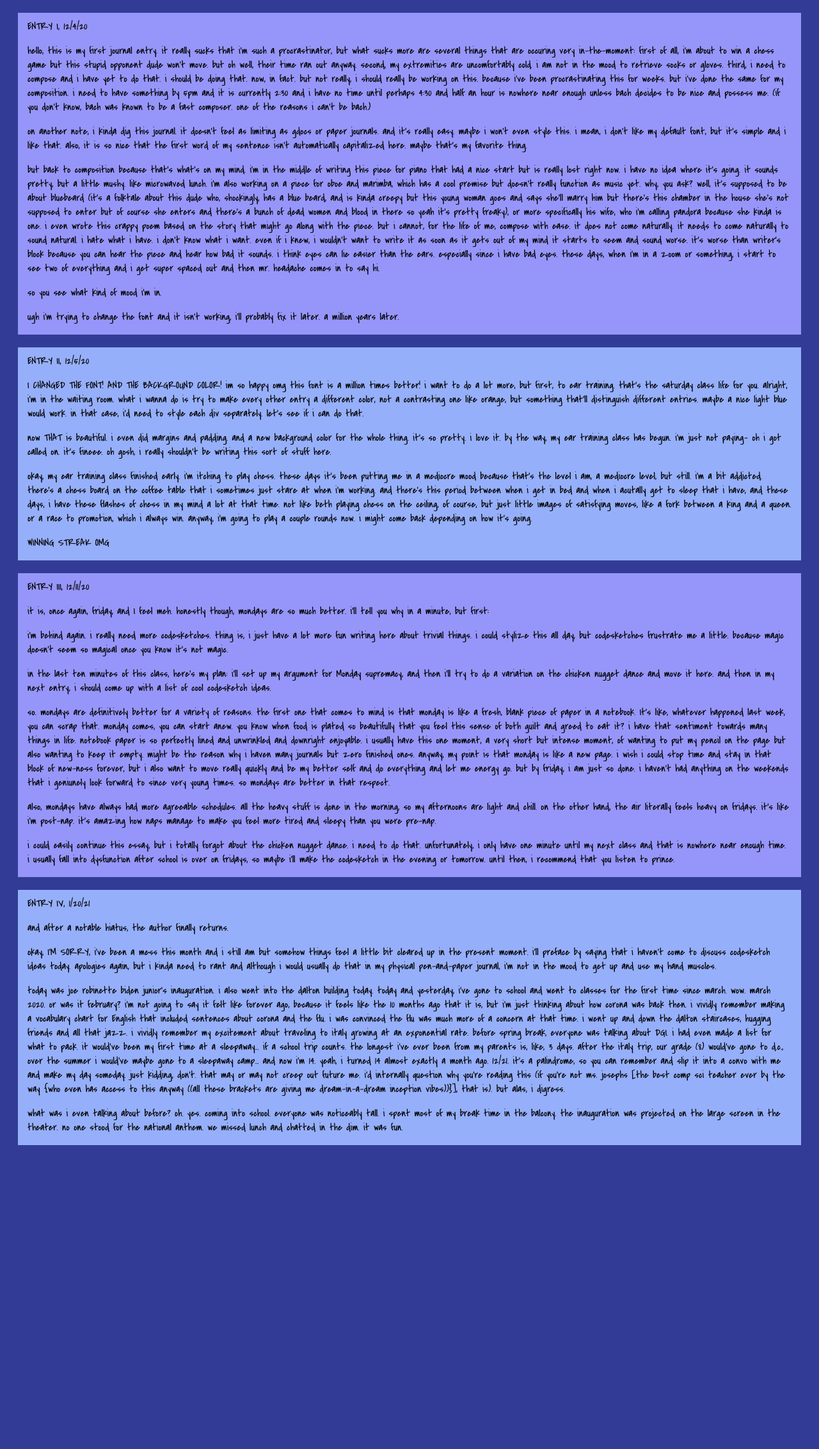
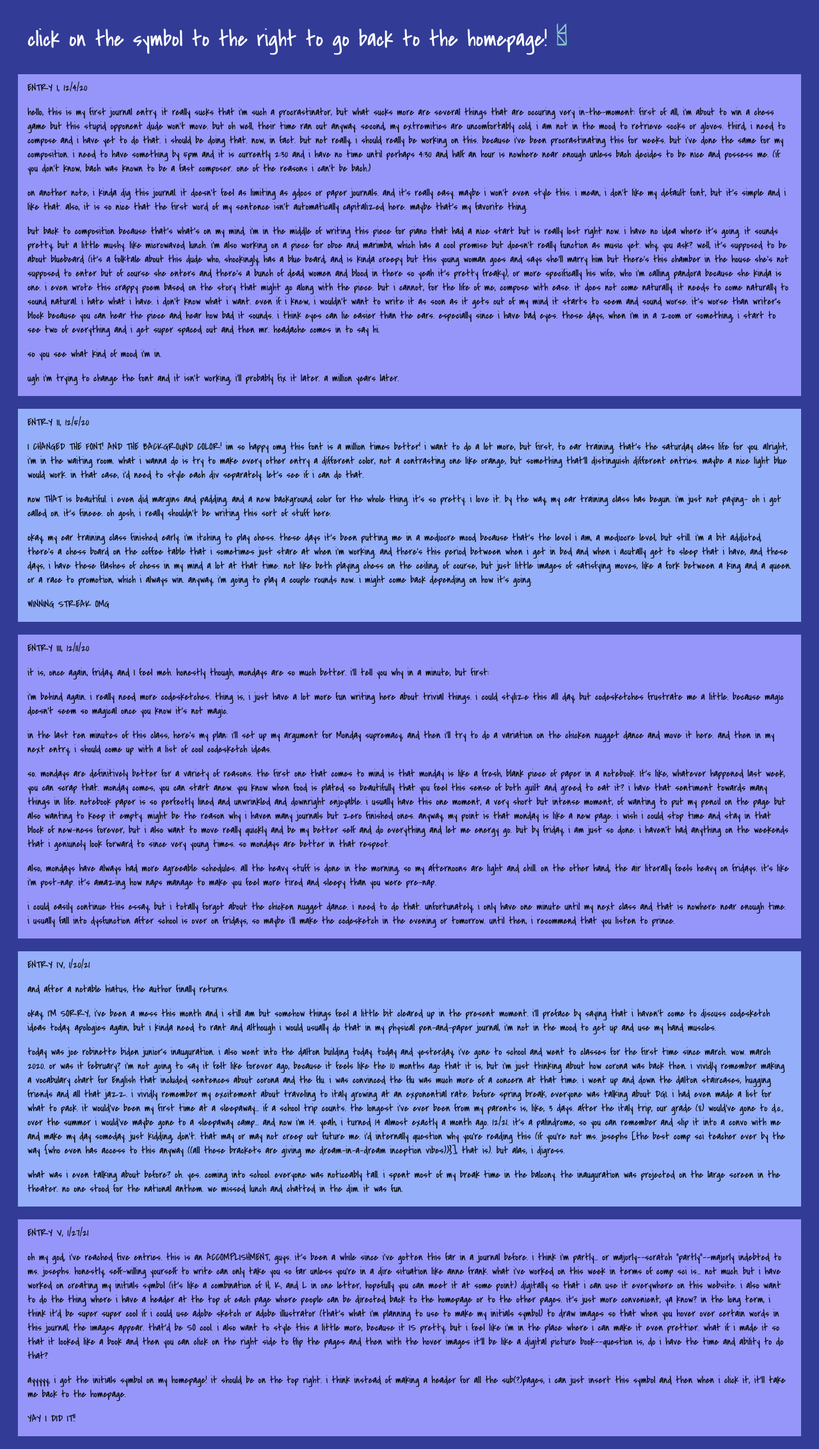
Before and after one commit to c24hl/c24hl.github.io, a plain HTML site: page journal.html in a window 1280 px wide. Shown: the whole page at 64% size. Before the commit the page ends 1810 px from the top, so only its background shows below. Drawn offline with Linux system fonts and the light colour scheme.

Commit message:
initials symbol

```diff
--- a/journal.html
+++ b/journal.html
@@ -11,6 +11,17 @@
 body {
 	background-color: rgb(50, 60, 150);
 }
+
+.hkl {
+      height: 60px;
+      font-family: 'Covered By Your Grace', cursive;
+      color: white;
+      font-size: 36px;
+      margin-right: 20px;
+      margin-left: 20px;
+      padding-right: 15px;
+      padding-left: 15px;
+    }
 
 .entry1 {
   font-family: 'Covered By Your Grace', cursive;
@@ -66,6 +77,10 @@ body {
 </head>
 <body>
 
+<div class="hkl">
+    <p>click on the symbol to the right to go back to the homepage! <a href="index.html"><img src="hkl.png" alt="initals" width="18" height="36"></a></p>
+</div>
+
 <div class="entry1">
 	<header>ENTRY I, 12/4/20</header>
 	<p>hello, this is my first journal entry. it really sucks that i'm such a procrastinator, but what sucks more are several things that are occuring very in-the-moment: first of all, i'm about to win a chess game but this stupid opponent dude won't move. but oh well, their time ran out anyway. second, my extremities are uncomfortably cold. i am not in the mood to retrieve socks or gloves. third, i need to compose and i have yet to do that. i should be doing that. now, in fact. but not really, i should really be working on this. because i've been procrastinating this for weeks. but i've done the same for my composition. i need to have something by 5pm and it is currently 2:30 and i have no time until perhaps 4:30 and half an hour is nowhere near enough unless bach decides to be nice and possess me. (if you don't know, bach was known to be a fast composer. one of the reasons i can't be bach.)</p>
@@ -101,6 +116,13 @@ body {
 	<p>what was i even talking about before? oh. yes. coming into school. everyone was noticeably tall. i spent most of my break time in the balcony. the inauguration was projected on the large screen in the theater. no one stood for the national anthem. we missed lunch and chatted in the dim. it was fun.</p>
 </div>
 
+<div class="entry5">
+  <header>ENTRY V, 1/27/21</header>
+  <p>oh my god, i've reached five entries. this is an ACCOMPLISHMENT, guys. it's been a while since i've gotten this far in a journal before. i think i'm partly... or majorly--scratch "partly"--majorly indebted to ms. josephs. honestly, self-willing yourself to write can only take you so far unless you're in a dire situation like anne frank. what i've worked on this week in terms of comp sci is... not much. but i have worked on creating my initials symbol (it's like a combination of H, K, and L in one letter, hopefully you can meet it at some point) digitally so that i can use it everywhere on this website. i also want to do the thing where i have a header at the top of each page where people can be directed back to the homepage or to the other pages. it's just more convenient, ya know? in the long term, i think it'd be super super cool if i could use adobe sketch or adobe illustrator (that's what i'm planning to use to make my initials symbol) to draw images so that when you hover over certain words in this journal, the images appear. that'd be SO cool. i also want to style this a little more, because it IS pretty, but i feel like i'm in the place where i can make it even prettier. what if i made it so that it looked like a book and then you can click on the right side to flip the pages and then with the hover images it'll be like a digital picture book--question is, do i have the time and ability to do that?</p>
+  <p>ayyyyy, i got the initials symbol on my homepage! it should be on the top right. i think instead of making a header for all the sub(?)pages, i can just insert this symbol and then when i click it, it'll take me back to the homepage.</p>
+  <p>YAY I DID IT!!</p>
+</div>
+
 
 </body>
 </html>
```
Also changed, not shown: aboutme.html (+17 -3 lines), index.html (+10 -0 lines), project.html (+15 -0 lines), hkl.png (added).
